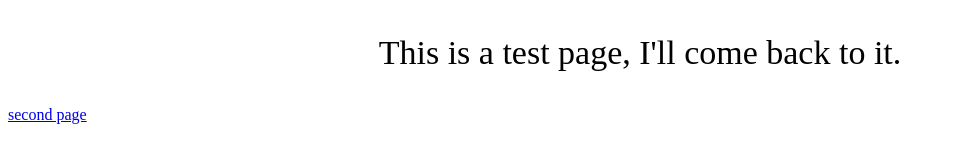
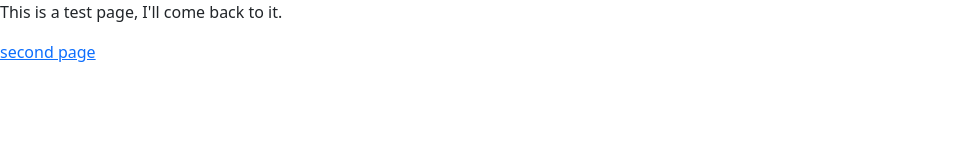
Before and after one commit to ballouc/old-portfolio-test, a plain HTML site: page index.html in a window 1280 px wide. Shown: the whole page, without its empty margins (0-962 px from the left). Drawn offline with nearby package versions, Linux system fonts and the light colour scheme.

Commit message:
adding bootstrap

```diff
--- a/index.html
+++ b/index.html
@@ -1,12 +1,14 @@
 <!DOCTYPE html>
 <html>
   <head>
-    <link rel="stylesheet" href="style.css">
     <meta charset="utf-8">
+    <meta name="viewport" content="width=device-width, initial-scale=1">
     <title>Test Page</title>
+    <link href="https://cdn.jsdelivr.net/npm/bootstrap@5.2.2/dist/css/bootstrap.min.css" rel="stylesheet" integrity="sha384-Zenh87qX5JnK2Jl0vWa8Ck2rdkQ2Bzep5IDxbcnCeuOxjzrPF/et3URy9Bv1WTRi" crossorigin="anonymous">
   </head>
   <body>
     <p>This is a test page, I'll come back to it.</p>
     <a href = "/page2.html">second page</a name="page">
+    <script src="https://cdn.jsdelivr.net/npm/bootstrap@5.2.2/dist/js/bootstrap.bundle.min.js" integrity="sha384-OERcA2EqjJCMA+/3y+gxIOqMEjwtxJY7qPCqsdltbNJuaOe923+mo//f6V8Qbsw3" crossorigin="anonymous"></script>
   </body>
 </html>
```
